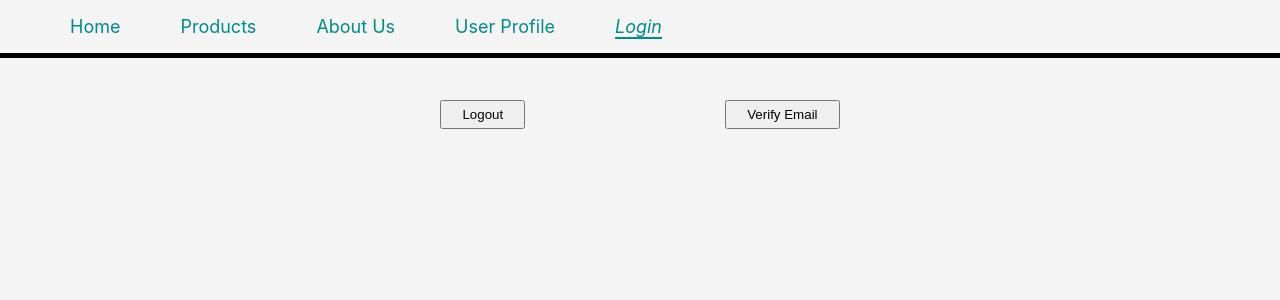
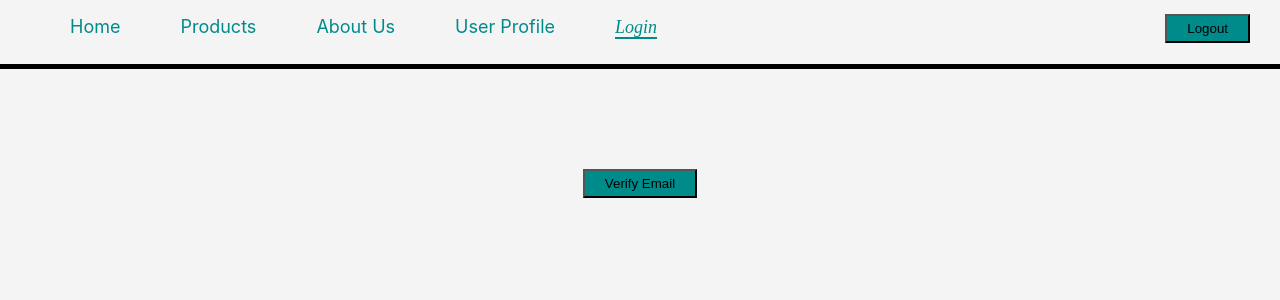
Before and after one commit to preetipatilsn/EXPENSE_TRACKER, a React (Create React App) app in the folder expensetracker/: page /login in a window 1280 px wide. Shown: the top 300 px of the page. Built offline with nearby package versions, Linux system fonts and the light colour scheme; sample sign-in values are in the browser's storage.

Commit message:
added logout functionality

```diff
--- a/expensetracker/src/components/LoginMessage.js
+++ b/expensetracker/src/components/LoginMessage.js
@@ -1,15 +1,9 @@
-import React, { useContext } from 'react';
-import { Link } from 'react-router-dom';
+import React from 'react';
+// import { Link } from 'react-router-dom';
 
 import classes from './LoginMessage.module.css';
-import loginContext from '../store/login-context';
 
 const LoginMessage = () => {
-  const loginCtx = useContext(loginContext);
-
-  const logoutHandler = () => {
-    loginCtx.logout();
-  };
 
   const verifyEmailHandler = async () => {
     try {
@@ -53,9 +47,6 @@
         </span>
       </div> */}
       <div className={classes.button}>
-        <button onClick={logoutHandler} className={classes.logout}>
-          Logout
-        </button>
         <button onClick={verifyEmailHandler} className={classes.logout}>
           Verify Email
         </button>
--- a/expensetracker/src/components/LoginMessage.module.css
+++ b/expensetracker/src/components/LoginMessage.module.css
@@ -36,4 +36,5 @@
 .button button {
   margin: 0 100px 0 100px;
   padding: 5px 20px 5px 20px;
+  background-color: darkcyan;
 }
--- a/expensetracker/src/components/MainNavigation.js
+++ b/expensetracker/src/components/MainNavigation.js
@@ -1,9 +1,17 @@
-import React from 'react';
+import React,{useContext} from 'react';
 
 import classes from './MainNavigation.module.css';
-import { NavLink } from 'react-router-dom';
+import { NavLink, useNavigate } from 'react-router-dom';
+import loginContext from '../store/login-context';
 
 const MainNavigation = () => {
+    const loginCtx = useContext(loginContext);
+    const navigate = useNavigate();
+
+    const logoutHandler = () => {
+        loginCtx.logout();
+        navigate('/login');
+      }
 
   return (
     <div className={classes.mainNav}>
@@ -50,8 +58,14 @@
               Login
             </NavLink>
          </li>
-        </ul>
-      </nav>
+              </ul>
+          </nav>
+          {loginCtx.isLoggedIn && (
+        <div className={classes.button}>
+          <button onClick={logoutHandler}>Logout</button>
+        </div>
+      )}
+
     </div>
   );
 };
--- a/expensetracker/src/components/MainNavigation.module.css
+++ b/expensetracker/src/components/MainNavigation.module.css
@@ -1,15 +1,15 @@
 .mainNav {
   position: sticky;
-  margin: 0;
-  padding: 0;
-  top: 0;
-  position: fixed;
   width: 100%;
   border-bottom: 5px solid black;
+  padding-bottom: 10px;
 }
 
 .mainNav nav {
+  box-sizing: border-box;
+  width: 80%;
   text-align: left;
+  display: inline-block;
 }
 
 .mainNav li {
@@ -19,16 +19,27 @@
 }
 
 .mainNav a {
-  color: darkcyan;
   text-decoration: none;
   font-size: 18px;
-}
-
-.helper {
-  margin: 50px;
+  color: darkcyan;
 }
 
 .mainNav a.active {
+  border-bottom: 2px solid darkcyan;
   font-style: italic;
-  border-bottom: 2px solid darkcyan;
+  font-family: cursive;
 }
+
+.button {
+  box-sizing: border-box;
+  width: 20%;
+  display: inline-block;
+  text-align: end;
+}
+
+.button button {
+  padding: 5px 20px 5px 20px;
+  margin-right: 30px;
+  margin-top: -3px;
+  background-color: darkcyan;
+}
```
